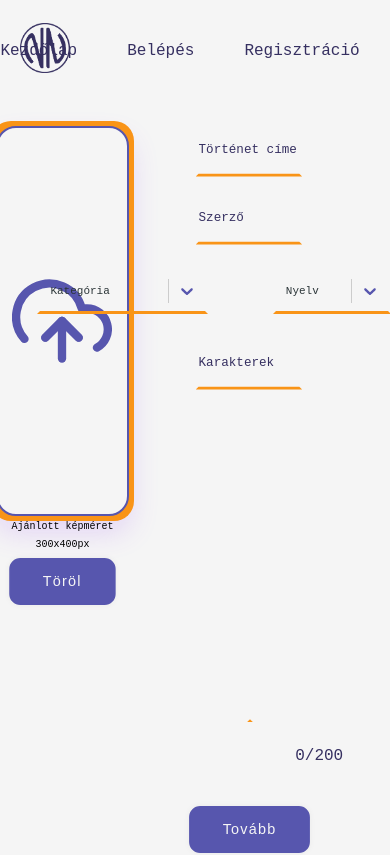
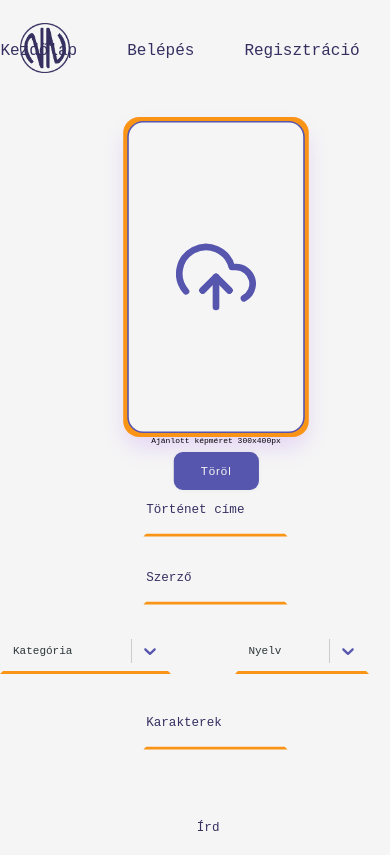
Before and after one commit to adamcsanyi16/NovelNest, a React (Create React App) app in the folder client/: page /storyfelvetel in a window 390 px wide. Shown: the top 855 px of the page. Built offline with nearby package versions, Linux system fonts and the light colour scheme; no server answers; a web font is replaced by a local one.

Commit message:
responsive_progress_newstory

```diff
--- a/client/src/App.scss
+++ b/client/src/App.scss
@@ -1595,15 +1595,26 @@ body.active-modal {
   }
 }
 
-@media only screen and (max-width: 940px) {
-}
-
 @media only screen and (max-width: 1250px) {
   .storyContainer {
     grid-template-columns: 50% 50%;
   }
 }
 
+@media only screen and (max-width: 940px) {
+  .form-container {
+    display: block;
+    margin-left: 120px;
+  }
+
+  #file-storyform {
+    height: 400px;
+    width: 300px;
+    scale: 0.8;
+    margin-top: -40px;
+  }
+}
+
 @media only screen and (max-width: 880px) {
   .storyContainer {
     grid-template-columns: 100%;
@@ -1617,6 +1628,11 @@ body.active-modal {
 }
 
 @media only screen and (max-width: 650px) {
+  .form-container {
+    display: block;
+    margin-left: 100px;
+  }
+
   #logo {
     gap: 0px;
   }
--- a/client/src/components/Navbar.jsx
+++ b/client/src/components/Navbar.jsx
@@ -176,7 +176,12 @@ const Navbar = () => {
           </div>
           {user && profilMenu && (
             <div className="profilMenu">
-              <Link to={`/profil/${felhasznalonev}`}>
+              <Link
+                to={`/profil/${felhasznalonev}`}
+                onClick={() => {
+                  setProfilMenu(false);
+                }}
+              >
                 <h2>{felhasznalonev}</h2>
               </Link>
               <div className="profilMenu_logout" onClick={menuLogout}>
```
